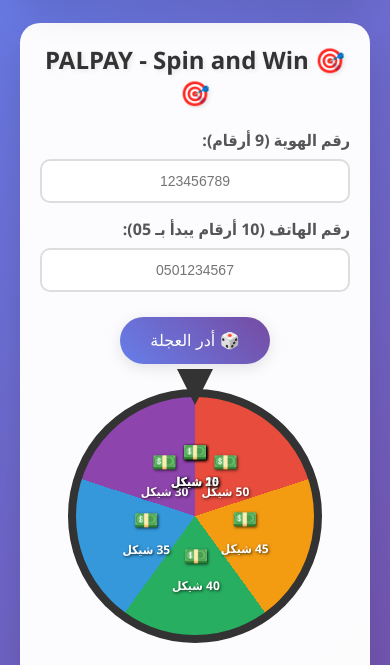
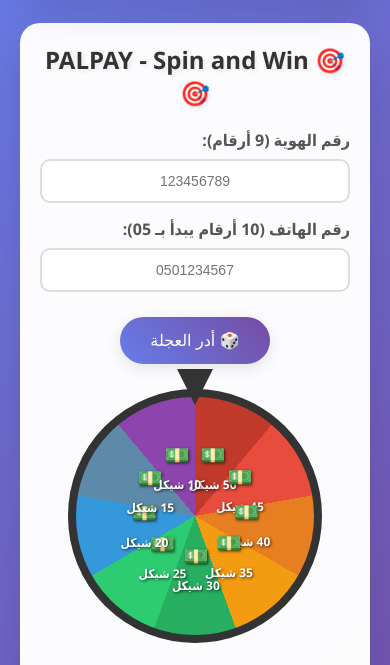
Before and after one commit to odayqarkesh/Spin, a plain HTML site: page index.html in a window 390 px wide. Shown: the part 156-821 px from the top of the page. Drawn offline with Linux system fonts and the light colour scheme.

Commit message:
Refactor CSS styles for layout and animations
Updated styles for various components including layout, animations, and responsive design.

```diff
--- a/styles.css
+++ b/styles.css
@@ -228,20 +228,24 @@ input:focus{ outline:none; border-color:#667eea; box-shadow:0 0 10px rgba(102,12
     border: 8px solid #333;
     transition: transform 4s cubic-bezier(0.17, 0.89, 0.32, 0.98);
     transform: rotate(0deg);
-    /* تدرجات ألوان جديدة */
+    /* 9 قطاعات متساوية: 40 درجة لكل منها */
     background: conic-gradient(
-        #e74c3c 0deg 72deg,    /* الكبرى (أحمر) */
-        #f39c12 72deg 144deg,   /* المميزة (برتقالي) */
-        #27ae60 144deg 216deg,  /* الجيدة (أخضر) */
-        #3498db 216deg 288deg,  /* المتوسطة (أزرق) */
-        #8e44ad 288deg 360deg   /* الصغيرة (بنفسجي) */
+        #c0392b 0deg 40deg,      /* 50 شيكل (أحمر داكن) */
+        #e74c3c 40deg 80deg,     /* 45 شيكل (أحمر) */
+        #e67e22 80deg 120deg,    /* 40 شيكل (برتقالي داكن) */
+        #f39c12 120deg 160deg,   /* 35 شيكل (برتقالي) */
+        #27ae60 160deg 200deg,   /* 30 شيكل (أخضر) */
+        #2ecc71 200deg 240deg,   /* 25 شيكل (أخضر فاتح) */
+        #3498db 240deg 280deg,   /* 20 شيكل (أزرق) */
+        #5d8aa8 280deg 320deg,   /* 15 شيكل (أزرق رمادي) */
+        #8e44ad 320deg 360deg    /* 10 شيكل (بنفسجي) */
     );
     display:flex;
     align-items:center;
     justify-content:center;
 }
 
-/* تموضع جديد لتسميات القطاعات (للتوسيط الدقيق) */
+/* تموضع جديد لتسميات القطاعات (9 قطاعات) */
 .segment-label{
     position:absolute;
     width: 50%;
@@ -262,18 +266,27 @@ input:focus{ outline:none; border-color:#667eea; box-shadow:0 0 10px rgba(102,12
     align-items: center;
     padding-top: 15px;
 }
-.label-1 { transform: rotate(36deg); }
-.label-2 { transform: rotate(108deg); }
-.label-3 { transform: rotate(180deg); }
-.label-4 { transform: rotate(252deg); }
-.label-5 { transform: rotate(324deg); }
+/* زاوية التدوير = زاوية المنتصف (startAngle + 20) */
+.label-1 { transform: rotate(20deg); }    /* 50 شيكل */
+.label-2 { transform: rotate(60deg); }    /* 45 شيكل */
+.label-3 { transform: rotate(100deg); }   /* 40 شيكل */
+.label-4 { transform: rotate(140deg); }   /* 35 شيكل */
+.label-5 { transform: rotate(180deg); }   /* 30 شيكل */
+.label-6 { transform: rotate(220deg); }   /* 25 شيكل */
+.label-7 { transform: rotate(260deg); }   /* 20 شيكل */
+.label-8 { transform: rotate(300deg); }   /* 15 شيكل */
+.label-9 { transform: rotate(340deg); }   /* 10 شيكل */
 
 /* تدوير المحتوى الداخلي ليبقى مستقيماً */
-.label-1 > div { transform: rotate(-36deg); }
-.label-2 > div { transform: rotate(-108deg); }
-.label-3 > div { transform: rotate(-180deg); }
-.label-4 > div { transform: rotate(-252deg); }
-.label-5 > div { transform: rotate(-324deg); }
+.label-1 > div { transform: rotate(-20deg); }
+.label-2 > div { transform: rotate(-60deg); }
+.label-3 > div { transform: rotate(-100deg); }
+.label-4 > div { transform: rotate(-140deg); }
+.label-5 > div { transform: rotate(-180deg); }
+.label-6 > div { transform: rotate(-220deg); }
+.label-7 > div { transform: rotate(-260deg); }
+.label-8 > div { transform: rotate(-300deg); }
+.label-9 > div { transform: rotate(-340deg); }
 
 /* أيقونات ونص داخل كل تسمية */
 .seg-icon{ font-size: clamp(20px, 3vw, 28px); }
@@ -303,17 +316,22 @@ input:focus{ outline:none; border-color:#667eea; box-shadow:0 0 10px rgba(102,12
 .spin-btn:hover:not(:disabled) { transform: translateY(-3px); box-shadow: 0 6px 20px rgba(0,0,0,0.15); }
 .spin-btn:disabled{ opacity:0.5; cursor:not-allowed; }
 
-/* نتيجة الفوز (محدثة للكلاسات الجديدة) */
+/* نتيجة الفوز (كلاسات جديدة لكل جائزة) */
 .result{
     margin: 25px 0;
     padding:16px; border-radius:12px; font-size:clamp(18px,2.2vw,26px);
     font-weight:bold; min-height:65px; display:flex; align-items:center; justify-content:center;
+    color: #fff;
 }
-.result.win-50{ background: linear-gradient(45deg,#e74c3c,#c0392b); color:#fff; }   /* الكبرى (50, 45) */
-.result.win-40{ background: linear-gradient(45deg,#f39c12,#e67e22); color:#fff; }   /* المميزة (40, 35) */
-.result.win-30{ background: linear-gradient(45deg,#27ae60,#229954); color:#fff; }                 /* الجيدة (30, 25) */
-.result.win-20{ background: linear-gradient(45deg,#3498db,#2980b9); color:#fff; }                       /* المتوسطة (20) */
-.result.win-10{ background: linear-gradient(45deg,#8e44ad,#9b59b6); color:#fff; }                         /* الصغيرة (15, 10) */
+.result.win-50{ background: linear-gradient(45deg,#c0392b,#9e2a1e); }
+.result.win-45{ background: linear-gradient(45deg,#e74c3c,#c0392b); }
+.result.win-40{ background: linear-gradient(45deg,#e67e22,#d35400); }
+.result.win-35{ background: linear-gradient(45deg,#f39c12,#e67e22); }
+.result.win-30{ background: linear-gradient(45deg,#27ae60,#229954); }
+.result.win-25{ background: linear-gradient(45deg,#2ecc71,#27ae60); }
+.result.win-20{ background: linear-gradient(45deg,#3498db,#2980b9); }
+.result.win-15{ background: linear-gradient(45deg,#5d8aa8,#4e729a); }
+.result.win-10{ background: linear-gradient(45deg,#8e44ad,#9b59b6); }
 
 /* قسم الإحصائيات */
 .stats {
```
